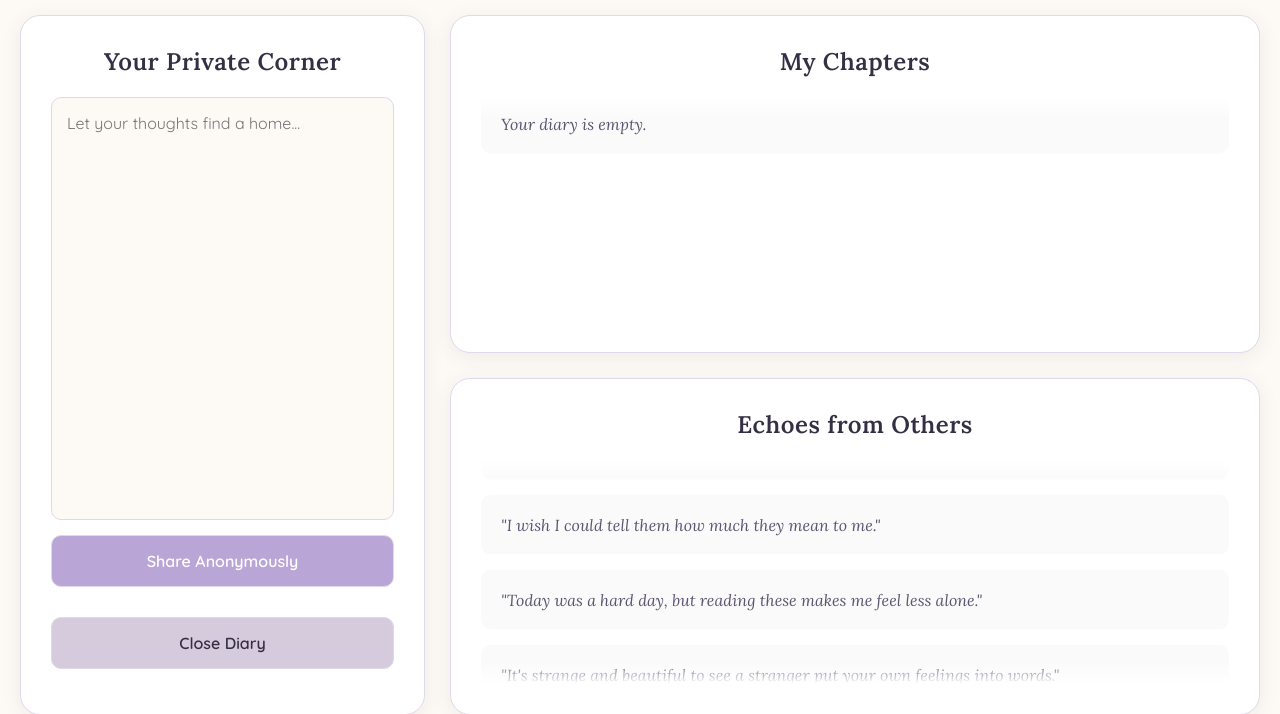
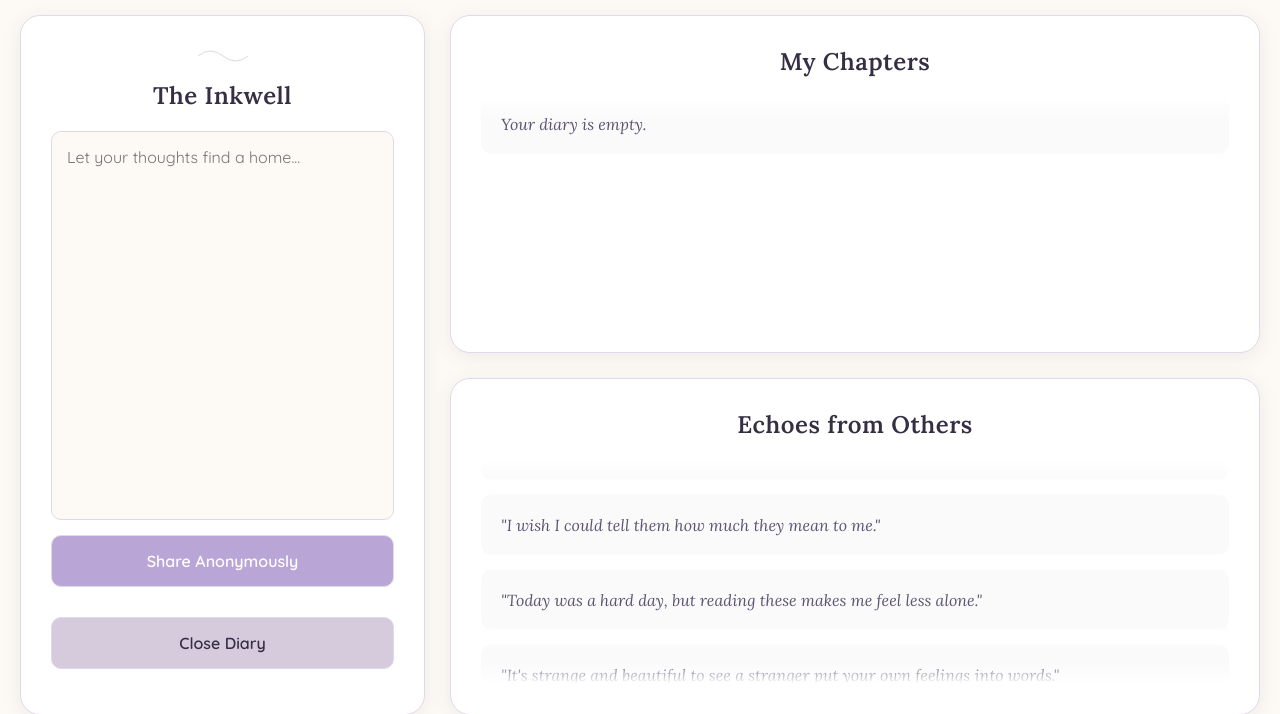
Before and after one commit to FakeandrewA/confessions, a Django app: page /confessions/ in a window 1280 px wide. Shown: the part 65-779 px from the top of the page. Run offline with Django 5.2, Linux system fonts and the light colour scheme; the visitor is signed in with stand-in values (Sample User, id 1).

Commit message:
Gemini CLI
fixed logout bug

changed few elements

```diff
--- a/templates/confessions/home.html
+++ b/templates/confessions/home.html
@@ -31,28 +31,9 @@
             transition: background-color 0.5s, color 0.5s;
         }
 
-        .page-wrapper {
-            display: flex;
-            flex-direction: column;
-            height: 100%;
-            padding: 20px;
-            box-sizing: border-box;
-        }
-
-        .header {
-            display: flex;
-            justify-content: center;
-            align-items: center;
-            position: relative;
-            margin-bottom: 15px;
-        }
-
-        .main-title {
-            font-family: 'Lora', serif;
-            font-size: 2.2em;
-            color: var(--heading-color);
-            margin: 0;
-        }
+        .page-wrapper { display: flex; flex-direction: column; height: 100%; padding: 20px; box-sizing: border-box; }
+        .header { display: flex; justify-content: center; align-items: center; position: relative; margin-bottom: 15px; }
+        .main-title { font-family: 'Lora', serif; font-size: 2.2em; color: var(--heading-color); margin: 0; }
 
         .container {
             flex-grow: 1;
@@ -78,39 +59,21 @@
         }
 
         .journal { position: relative; }
-
-        .right-panel {
-            display: grid;
-            grid-template-rows: 1fr 1fr;
-            gap: 25px;
-            min-height: 0;
-        }
-
-        .scroll-widget h2 {
-            margin-bottom: 20px;
-            flex-shrink: 0;
-        }
+        .right-panel { display: grid; grid-template-rows: 1fr 1fr; gap: 25px; min-height: 0; }
+        .scroll-widget h2 { margin-bottom: 20px; flex-shrink: 0; }
 
         .scroll-container {
             flex-grow: 1;
-            overflow: hidden; /* Changed from auto to hidden for animation */
+            overflow: hidden;
             position: relative;
             -webkit-mask-image: linear-gradient(transparent, black 10%, black 90%, transparent);
             mask-image: linear-gradient(transparent, black 10%, black 90%, transparent);
         }
 
-        .scroll-container ul {
-            animation: autoscroll 60s linear infinite;
-        }
+        .scroll-container ul { animation: autoscroll 60s linear infinite; }
+        .scroll-container:hover ul { animation-play-state: paused; }
 
-        .scroll-container:hover ul {
-            animation-play-state: paused;
-        }
-
-        @keyframes autoscroll {
-            from { transform: translateY(0); }
-            to { transform: translateY(-50%); }
-        }
+        @keyframes autoscroll { from { transform: translateY(0); } to { transform: translateY(-50%); } }
 
         h2 {
             font-family: 'Lora', serif;
@@ -132,23 +95,24 @@
             font-family: 'Quicksand', sans-serif;
             font-size: 1em;
             box-sizing: border-box;
-            transition: background-color 0.5s, color 0.5s, border-color 0.5s;
+            transition: all 0.3s;
         }
 
         textarea { resize: none; flex-grow: 1; }
+        textarea::placeholder { transition: opacity 0.5s; }
 
         button {
             background-color: var(--accent-color);
             color: white;
             font-weight: 600;
             cursor: pointer;
-            transition: background-color 0.3s;
         }
 
         button:hover { filter: brightness(1.1); }
+        button:active { transform: scale(0.98); filter: brightness(0.95); }
 
-        .journal-form { display: flex; flex-direction: column; height: 100%; }
-        .logout-form { margin-top: auto; padding-top: 15px; }
+        .journal-form { display: flex; flex-direction: column; flex-grow: 1; }
+        .logout-form { padding-top: 15px; }
         .logout-button { background-color: var(--subtle-accent); color: var(--heading-color); }
 
         ul { list-style: none; padding: 0; margin: 0; }
@@ -171,26 +135,17 @@
         .post-actions button { padding: 5px 10px; font-size: 0.8em; margin-left: 5px; width: auto; background: none; border: none; color: var(--accent-color); font-weight: 600; }
         .post-actions button:hover { text-decoration: underline; }
 
-        /* Theme Switcher Popup */
         .theme-switcher { position: absolute; top: 10px; right: 20px; }
         .theme-icon { cursor: pointer; width: 30px; height: 30px; fill: var(--heading-color); }
-        .theme-popup {
-            display: none;
-            position: absolute;
-            top: 40px;
-            right: 0;
-            background-color: var(--panel-bg);
-            border: 1px solid var(--border-color);
-            border-radius: 10px;
-            box-shadow: 0 4px 20px var(--shadow-color);
-            padding: 10px;
-            z-index: 100;
-        }
+        .theme-popup { display: none; position: absolute; top: 40px; right: 0; background-color: var(--panel-bg); border: 1px solid var(--border-color); border-radius: 10px; box-shadow: 0 4px 20px var(--shadow-color); padding: 10px; z-index: 100; }
         .theme-popup.show { display: block; }
         .theme-popup button { display: block; width: 100%; text-align: left; margin-bottom: 5px; }
         .theme-popup button:last-child { margin-bottom: 0; }
 
-        ::-webkit-scrollbar { display: none; } /* Hide scrollbar as it's automatic */
+        .widget-decoration { text-align: center; margin-bottom: 10px; color: var(--subtle-accent); }
+        .widget-decoration svg { width: 50px; height: 20px; }
+
+        ::-webkit-scrollbar { display: none; }
 
     </style>
 </head>
@@ -211,14 +166,18 @@
         </div>
         <div class="container">
             <div class="journal widget">
+                <div class="widget-decoration">
+                    <svg viewBox="0 0 100 20" preserveAspectRatio="none"><path d="M0,10 Q25,0 50,10 T100,10" stroke="currentColor" fill="transparent" stroke-width="1"/></svg>
+                </div>
                 <form class="journal-form" method="post" action="/confessions/create/">
-                    <h2>Your Private Corner</h2>
+                    <h2>The Inkwell</h2>
                     {% csrf_token %}
-                    <textarea name="content" placeholder="Let your thoughts find a home..." required></textarea>
+                    <textarea id="confession-textarea" name="content" placeholder="Let your thoughts find a home..." required></textarea>
                     <button type="submit">Share Anonymously</button>
-                    <div class="logout-form">
-                        <button type="submit" formaction="logout/" class="logout-button">Close Diary</button>
-                    </div>
+                </form>
+                <form class="logout-form" action="logout/" method="post">
+                    {% csrf_token %}
+                    <button type="submit" class="logout-button">Close Diary</button>
                 </form>
             </div>
             <div class="right-panel">
@@ -295,11 +254,31 @@
             scrollContainers.forEach(container => {
                 const list = container.querySelector('ul');
                 if (list && list.children.length > 1) {
-                    // Duplicate content for seamless loop
                     list.innerHTML += list.innerHTML;
                 }
             });
         });
+
+        // Animated Placeholder Logic
+        const placeholders = [
+            "Let your thoughts find a home...",
+            "What's on your mind?",
+            "A quiet place for your words.",
+            "Whisper your secrets here."
+        ];
+        let placeholderIndex = 0;
+        const textarea = document.getElementById('confession-textarea');
+
+        if (textarea) {
+            setInterval(() => {
+                placeholderIndex = (placeholderIndex + 1) % placeholders.length;
+                textarea.style.opacity = '0.5';
+                setTimeout(() => {
+                    textarea.placeholder = placeholders[placeholderIndex];
+                    textarea.style.opacity = '1';
+                }, 500);
+            }, 4000);
+        }
     </script>
 </body>
 </html>
```
